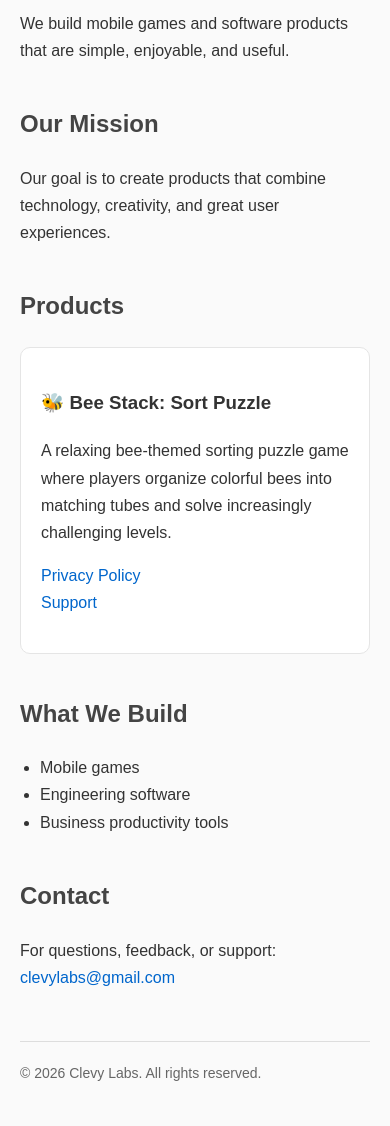
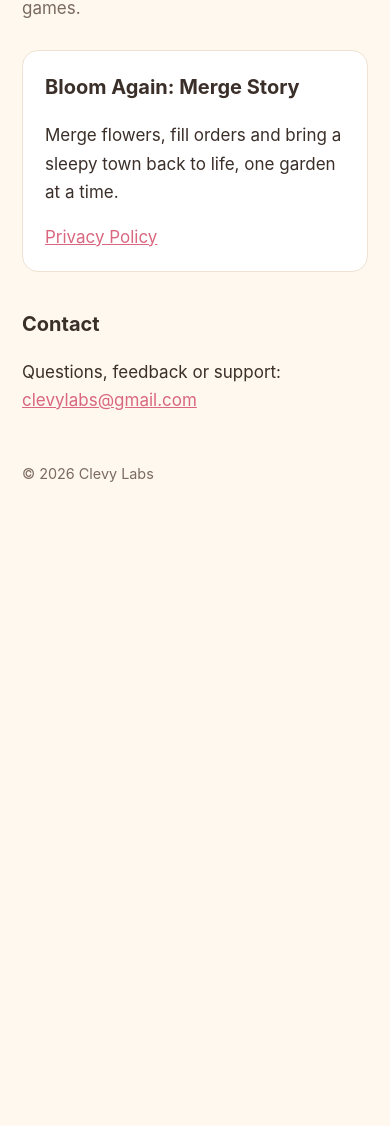
Before and after one commit to clevylabs/clevylabs.github.io, a plain HTML site: page index.html in a window 390 px wide. Shown: the part 122-1248 px from the top of the page. After the commit the page ends 844 px from the top, so only its background shows below. Drawn offline with Linux system fonts and the light colour scheme.

Commit message:
Add files via upload

```diff
--- a/index.html
+++ b/index.html
@@ -1,109 +1,29 @@
-<!DOCTYPE html>
-
+<!doctype html>
 <html lang="en">
 <head>
-    <meta charset="UTF-8">
-    <meta name="viewport" content="width=device-width, initial-scale=1.0">
-    <title>Clevy Labs</title>
-<style>
-    body {
-        font-family: Arial, sans-serif;
-        max-width: 900px;
-        margin: 0 auto;
-        padding: 40px 20px;
-        line-height: 1.7;
-        color: #333;
-        background-color: #fafafa;
-    }
-
-    h1 {
-        color: #222;
-        margin-bottom: 10px;
-    }
-
-    h2 {
-        margin-top: 40px;
-        color: #444;
-    }
-
-    .card {
-        background: white;
-        border: 1px solid #e5e5e5;
-        border-radius: 10px;
-        padding: 20px;
-        margin-top: 15px;
-    }
-
-    a {
-        color: #0066cc;
-        text-decoration: none;
-    }
-
-    a:hover {
-        text-decoration: underline;
-    }
-
-    footer {
-        margin-top: 50px;
-        padding-top: 20px;
-        border-top: 1px solid #ddd;
-        font-size: 14px;
-        color: #666;
-    }
-
-    ul {
-        padding-left: 20px;
-    }
-</style>
-
+  <meta charset="utf-8">
+  <meta name="viewport" content="width=device-width, initial-scale=1">
+  <title>Clevy Labs</title>
+  <meta name="description" content="Clevy Labs is a small indie studio making cozy mobile games.">
+  <link rel="stylesheet" href="/style.css">
 </head>
 <body>
-<h1>Clevy Labs</h1>
+<main>
+  <header>
+    <h1>Clevy Labs</h1>
+    <p class="meta">A small indie studio making cozy mobile games.</p>
+  </header>
 
-<p>
-    We build mobile games and software products that are simple, enjoyable, and useful.
-</p>
+  <div class="card">
+    <h2 style="margin-top:0">Bloom Again: Merge Story</h2>
+    <p>Merge flowers, fill orders and bring a sleepy town back to life, one garden at a time.</p>
+    <p><a href="/bloom-again/privacy.html">Privacy Policy</a></p>
+  </div>
 
-<h2>Our Mission</h2>
+  <h2>Contact</h2>
+  <p>Questions, feedback or support: <a href="mailto:clevylabs@gmail.com">clevylabs@gmail.com</a></p>
 
-<p>
-    Our goal is to create products that combine technology, creativity, and great user experiences.
-</p>
-
-<h2>Products</h2>
-
-<div class="card">
-    <h3>🐝 Bee Stack: Sort Puzzle</h3>
-
-    <p>
-        A relaxing bee-themed sorting puzzle game where players organize colorful bees into matching tubes and solve increasingly challenging levels.
-    </p>
-
-    <p>
-        <a href="/privacy/beestack.html">Privacy Policy</a><br>
-        <a href="/support/beestack.html">Support</a>
-    </p>
-</div>
-
-<h2>What We Build</h2>
-
-<ul>
-    <li>Mobile games</li>
-    <li>Engineering software</li>
-    <li>Business productivity tools</li>
-</ul>
-
-<h2>Contact</h2>
-
-<p>
-    For questions, feedback, or support:
-    <br>
-    <a href="mailto:support@clevylabs.com">clevylabs@gmail.com</a>
-</p>
-
-<footer>
-    © 2026 Clevy Labs. All rights reserved.
-</footer>
-
+  <footer>© 2026 Clevy Labs</footer>
+</main>
 </body>
 </html>
--- /dev/null
+++ b/style.css
@@ -0,0 +1,46 @@
+:root {
+  --bg: #FFF8EE;
+  --card: #FFFFFF;
+  --text: #3B2F2A;
+  --muted: #7A6A60;
+  --accent: #D9677F;
+  --line: #EFE2D2;
+}
+* { box-sizing: border-box; }
+body {
+  margin: 0;
+  background: var(--bg);
+  color: var(--text);
+  font: 17px/1.65 -apple-system, BlinkMacSystemFont, "Segoe UI", Roboto, Helvetica, Arial, sans-serif;
+}
+main {
+  max-width: 760px;
+  margin: 0 auto;
+  padding: 40px 22px 64px;
+}
+header { margin-bottom: 28px; }
+header a.studio {
+  color: var(--muted);
+  text-decoration: none;
+  font-weight: 600;
+  letter-spacing: .02em;
+}
+h1 { font-size: 2rem; line-height: 1.2; margin: 6px 0 4px; }
+h2 { font-size: 1.25rem; margin: 36px 0 8px; }
+.meta { color: var(--muted); margin: 0; }
+.card {
+  background: var(--card);
+  border: 1px solid var(--line);
+  border-radius: 16px;
+  padding: 20px 22px;
+  margin: 20px 0;
+}
+.card p:first-child { margin-top: 0; }
+.card p:last-child { margin-bottom: 0; }
+a { color: var(--accent); }
+ul { padding-left: 1.2em; }
+li { margin: 4px 0; }
+table { width: 100%; border-collapse: collapse; margin: 12px 0; font-size: .95rem; }
+th, td { text-align: left; vertical-align: top; padding: 10px 8px; border-bottom: 1px solid var(--line); }
+th { color: var(--muted); font-weight: 600; }
+footer { margin-top: 48px; color: var(--muted); font-size: .9rem; }
```
Also changed, not shown: bloom-again/privacy.html (added, +92 -0 lines), app-ads.txt (added).
